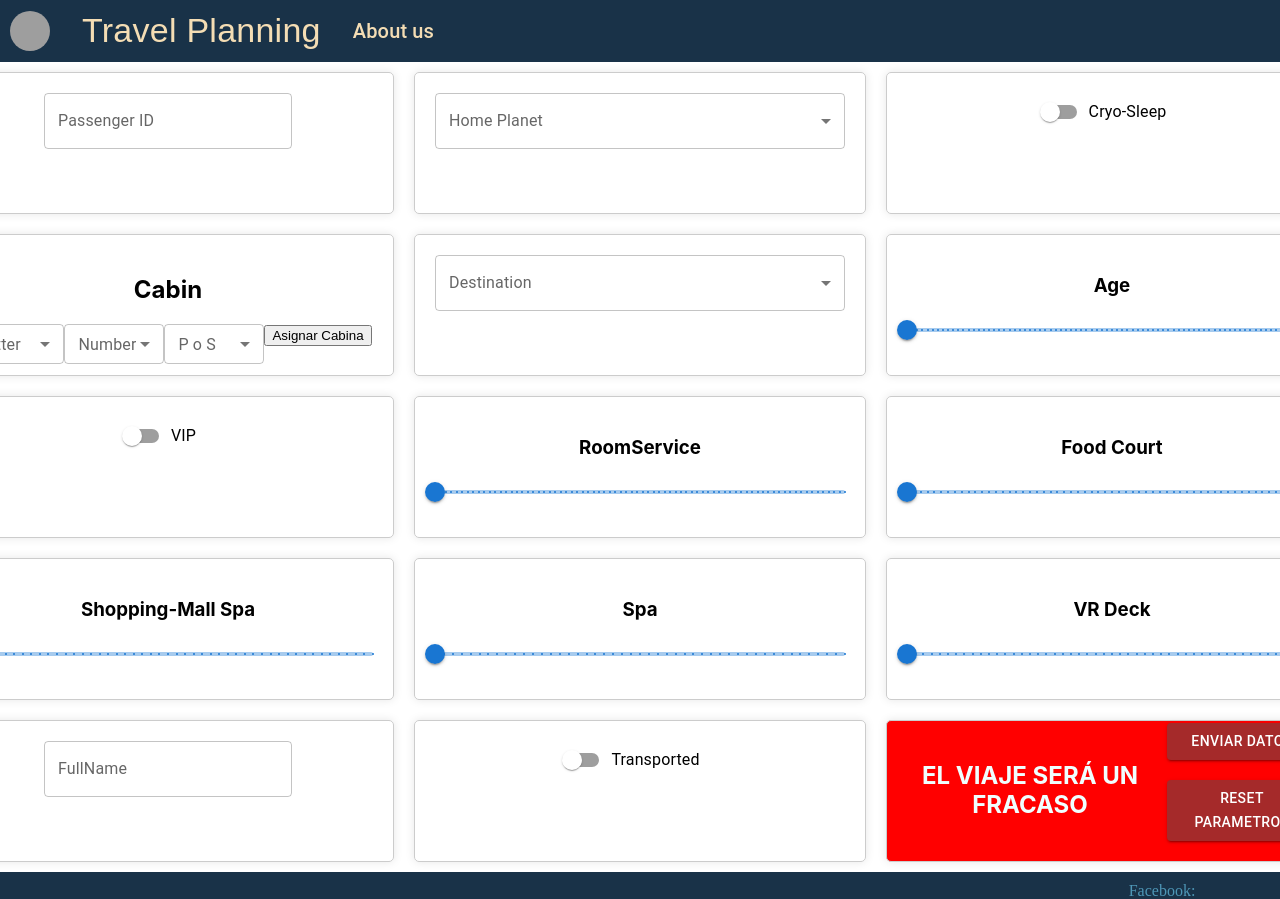
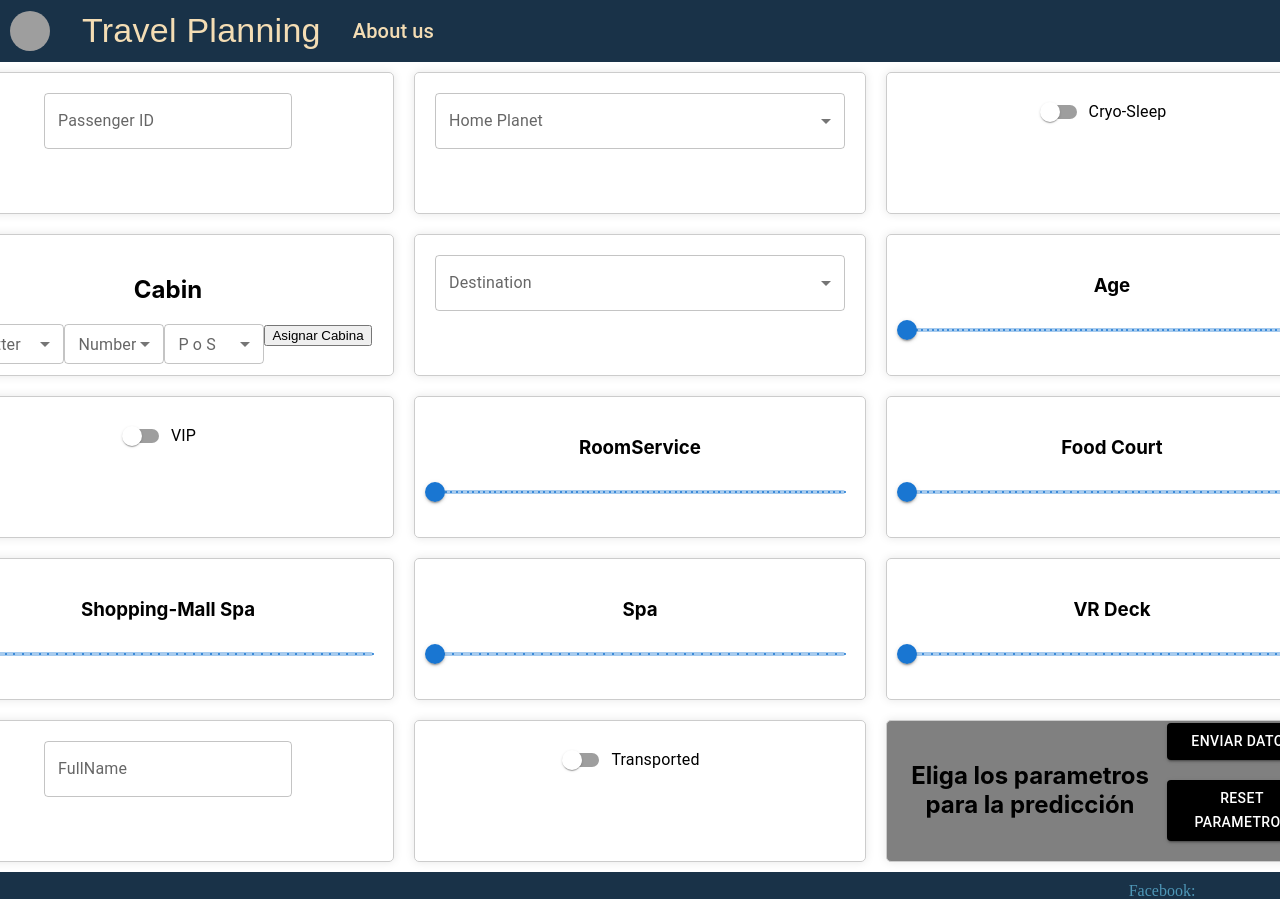
Before and after one commit to BionicDruid/Titanic-Romulus, a React (Create React App) app in the folder Front/romulusweb/: page / in a window 1280 px wide. Shown: the top 899 px of the page. Built offline with nearby package versions, Linux system fonts and the light colour scheme; grey boxes are pictures that could not be loaded.

Commit message:
Implementación de botón de default

```diff
--- a/Front/romulusweb/src/App/Pages/Page.jsx
+++ b/Front/romulusweb/src/App/Pages/Page.jsx
@@ -25,6 +25,7 @@ export default function Formulario() {
     const [name, setName] = useState("");
     const [transported, setTransported] = useState(false);
     const [prediccion,setPrediccion] = useState(false);
+    const [def, setDefault] = useState(false);
 
     const enviarParametros = async (data) => {
         try {
@@ -151,6 +152,10 @@ export default function Formulario() {
 
     const AsignacionCabinFinal = () => {
         setCabinFinal(cabin1 + cabin2 + cabin3);
+    }
+
+    const handleDefault = () => {
+        setDefault(!def);
     }
 
       // Crear array de letras de A a Z
@@ -369,6 +374,8 @@ export default function Formulario() {
                 <div className="item">
                     <FormControlLabel control={<Switch />} label="Transported" color="warning" onChange={handleTransported}/>
                 </div>
+                { def ?
+                    <div>
                         { prediccion ?
                             <div className="item-resultadoPositivo">
                                 <div className="texto-resultado">
@@ -376,8 +383,7 @@ export default function Formulario() {
                                 </div>
                                 <div className="boton-resultado">
                                     <Button className ="botonResultado-Positivo" variant="contained" onClick={() => enviarParametros(parametrosEnviados)}>Enviar Datos</Button>
-                                <Button className ="botonResultado-Positivo" variant="contained" onClick={resetParametros}>Reset Parametros</Button>
-
+                                    <Button className ="botonResultado-Positivo" variant="contained" onClick={() =>{resetParametros();handleDefault()}}>Reset Parametros</Button>
                                 </div>
                             </div>
                         :
@@ -387,10 +393,23 @@ export default function Formulario() {
                                 </div>
                                 <div className="boton-resultado">
                                     <Button className ="botonResultado-Negativo" variant="contained" onClick={() => enviarParametros(parametrosEnviados)}>Enviar Datos</Button>
-                                <Button className ="botonResultado-Negativo" variant="contained" onClick={resetParametros}>Reset Parametros</Button>
+                                    <Button className ="botonResultado-Negativo" variant="contained" onClick={() =>{resetParametros();handleDefault()}}>Reset Parametros</Button>
                                 </div>
                             </div>
                         }
+                    </div>
+                :
+                    <div className="item-default">
+                        <div className="texto-default">
+                            <h2>Eliga los parametros para la predicción</h2>
+                        </div>
+                        <div className="botones-default">
+                            <Button className ="boton-default" variant="contained" onClick={() => {enviarParametros(parametrosEnviados);handleDefault()}}>Enviar Datos</Button>
+                            <Button className ="boton-default" variant="contained" onClick={resetParametros}>Reset Parametros</Button>
+                        </div>
+                    </div>
+                }
+
             </Box>
         </div>
     );
--- a/Front/romulusweb/src/Styles/page.css
+++ b/Front/romulusweb/src/Styles/page.css
@@ -45,7 +45,8 @@
 }
 
 .item-resultadoPositivo,
-.item-resultadoNegativo {
+.item-resultadoNegativo,
+.item-default {
     display: flex;
     justify-content: space-between;
     align-items: center;
@@ -69,18 +70,26 @@
     color: azure;
 }
 
+.item-default {
+    background-color: gray;
+    color: black;
+}
+
 .resultado-positivo h2,
-.resultado-negativo h2{
+.resultado-negativo h2,
+.resultado-default h2 {
     margin:0;
 
 }
 
-.texto-resultado{
+.texto-resultado,
+.texto-default{
     width: 60%;
     align-self: flex-start;
 }
 
-.boton-resultado{
+.boton-resultado,
+.botones-default{
     width: 40%;
     align-self: flex-end;
     justify-self: flex-end;
@@ -104,3 +113,11 @@
     align-self: flex-end;
     justify-self: flex-end;
 }
+
+.boton-default{
+    color: white !important;
+    background-color: black!important;
+    width: 150px;
+    align-self: flex-end;
+    justify-self: flex-end;
+}
```
Lines whose indentation alone changed are shown as unchanged.
